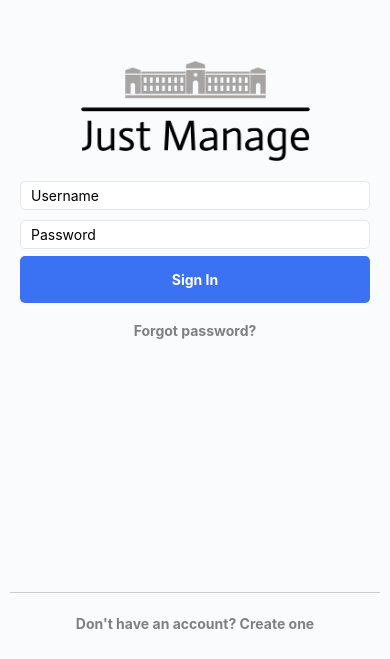
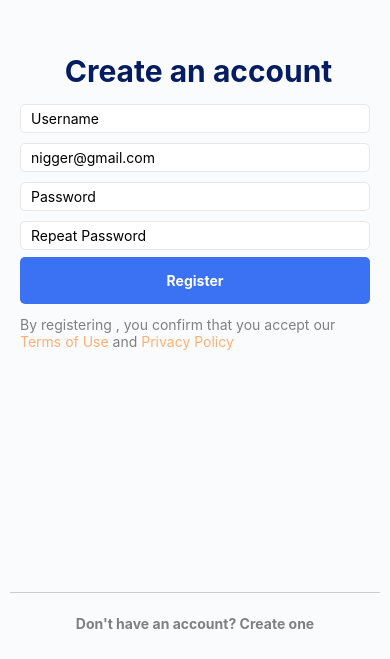
Before and after one commit to daniel9933/Git-Repo-Project, a React Native app: screen / in a window 390 px wide. Shown: the part 185-844 px from the top of the page. Built offline with nearby package versions, Linux system fonts and the light colour scheme.

Commit message:
Update sign up page
added first sign up page features, email and password confirm inputs, register button , terms and conditions text .

```diff
--- a/App.tsx
+++ b/App.tsx
@@ -1,10 +1,11 @@
 import { StyleSheet, Text, View } from 'react-native';
 import SignInScreen from './src/screens/SignInsScreen/SignInScreen';
+import SignUpScreen from './src/screens/SignInsScreen/SignUpScreen';
 
 export default function App(){
   return (
     <View style={styles.root}>
-      <SignInScreen />
+      <SignUpScreen />
     </View>
   );
 }
--- /dev/null
+++ b/src/screens/SignInsScreen/SignUpScreen.tsx
@@ -0,0 +1,125 @@
+import React, { useState } from 'react';
+import { View, Text, StyleSheet, ScrollView } from 'react-native';
+import CustomInput from '../../components/CustomInput';
+import CustomButton from '../../components/CustomButton';
+
+const SignUpScreen = () => {
+    const [Username, setUsername] = useState(''); // initial state of username,password,email
+    const [email, setEmail] = useState('');
+    const [password, setPassword] = useState('');
+    const [passwordRepeat , setPasswordRepeat ] = useState('');
+
+
+    const onRegisterPressed = () => { // function that sends a warning when sign in is pressed
+        console.warn("Sign in");
+    };
+
+    const onSignUpPressed = () => { // function that sends a warning when sign up is pressed
+        console.warn("Sign up");
+    };
+
+    return (
+        <View style={styles.root}>
+            <ScrollView
+                showsVerticalScrollIndicator={false}
+                contentContainerStyle={styles.scrollViewContent}
+            >
+                <View style={styles.mainContent}>
+                    <Text style = {styles.title}> Create an account</Text>
+
+                    <CustomInput
+                        placeholder='Username'
+                        value={Username}
+                        setValue={setUsername}
+                        secureTextEntry={false}
+                    />
+
+                    <CustomInput
+                        placeholder='nigger@gmail.com'
+                        value={email}
+                        setValue={setEmail}
+                        secureTextEntry={false}
+                    />
+
+                    <CustomInput
+                        placeholder='Password'
+                        value={password}
+                        setValue={setPassword}
+                        secureTextEntry={true}
+                    />
+
+                    <CustomInput
+                        placeholder='Repeat Password'
+                        value={passwordRepeat}
+                        setValue={setPasswordRepeat}
+                        secureTextEntry={false}
+                    />
+
+                    <CustomButton
+                        text="Register"
+                        onPress={onRegisterPressed}
+                        type="PRIMARY"
+                    />
+
+                    <Text style = {styles.text}>
+                        By registering , you confirm that you
+                        accept our <Text style = {styles.link}>Terms of Use </Text>
+                        and <Text style = {styles.link}>Privacy Policy</Text>
+                    </Text>
+
+                </View>
+            </ScrollView>
+
+                {/* Separator Line */}
+                <View style={styles.separatorLine} />
+
+            <CustomButton
+                text="Don't have an account? Create one"
+                onPress={onSignUpPressed}
+                type="TERTIARY"
+            />
+        </View>
+    );
+};
+
+const styles = StyleSheet.create({
+    root: {
+        flex: 1, // Ensures the container fills the screen
+        justifyContent: 'space-between', // Spacing to keep the "Sign Up" button at the bottom
+        marginBottom : 10,
+    },
+    scrollViewContent: {
+        flexGrow: 1,
+        justifyContent: 'center',
+        alignItems: 'center',
+        paddingVertical: 20,
+    },
+    mainContent: {
+        width:'100%',
+        alignItems: 'center',
+        padding: 20,
+    },
+    separatorLine: {
+        height: 1, // Thickness of the line
+        width: '95%',
+        backgroundColor: '#CCC', // Color of the line
+        marginVertical: 5, // Vertical spacing around the line
+        alignSelf: 'center'
+    },
+    title: {
+        fontSize: 30,
+        fontWeight: 'bold',
+        color : '#051C60',
+        margin : 10,
+    },
+    text : {
+        color: 'gray',
+        marginVertical: 10,
+    },
+    link: {
+        color: '#FDB075'
+    }
+
+});
+
+export default SignUpScreen;
```
